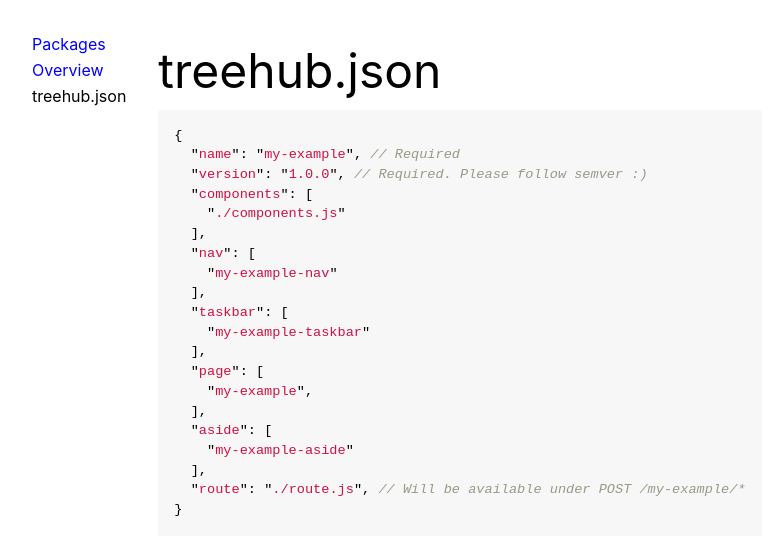
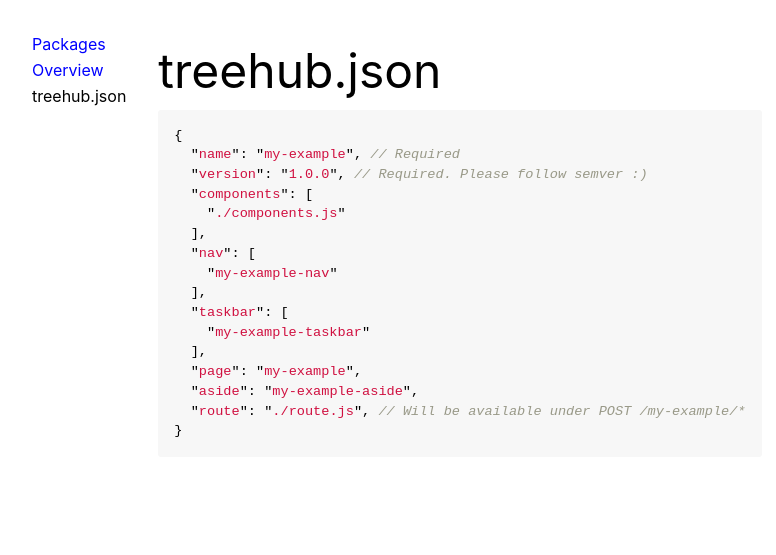
Before and after one commit to treehub-com/docs, a Jekyll site: the page built from _packages/treehub-json.md, in a window 1280 px wide. Shown: the top 555 px of the page, without its empty margins (160-936 px from the left). Built offline with Jekyll 4.4.1, drawn with Linux system fonts in a browser that asks for light colours.

`````diff
--- a/_packages/treehub-json.md
+++ b/_packages/treehub-json.md
@@ -16,12 +16,8 @@ order: 50
   "taskbar": [
     "my-example-taskbar"
   ],
-  "page": [
-    "my-example",
-  ],
-  "aside": [
-    "my-example-aside"
-  ],
+  "page": "my-example",
+  "aside": "my-example-aside",
   "route": "./route.js", // Will be available under POST /my-example/*
 }
 ````
`````
